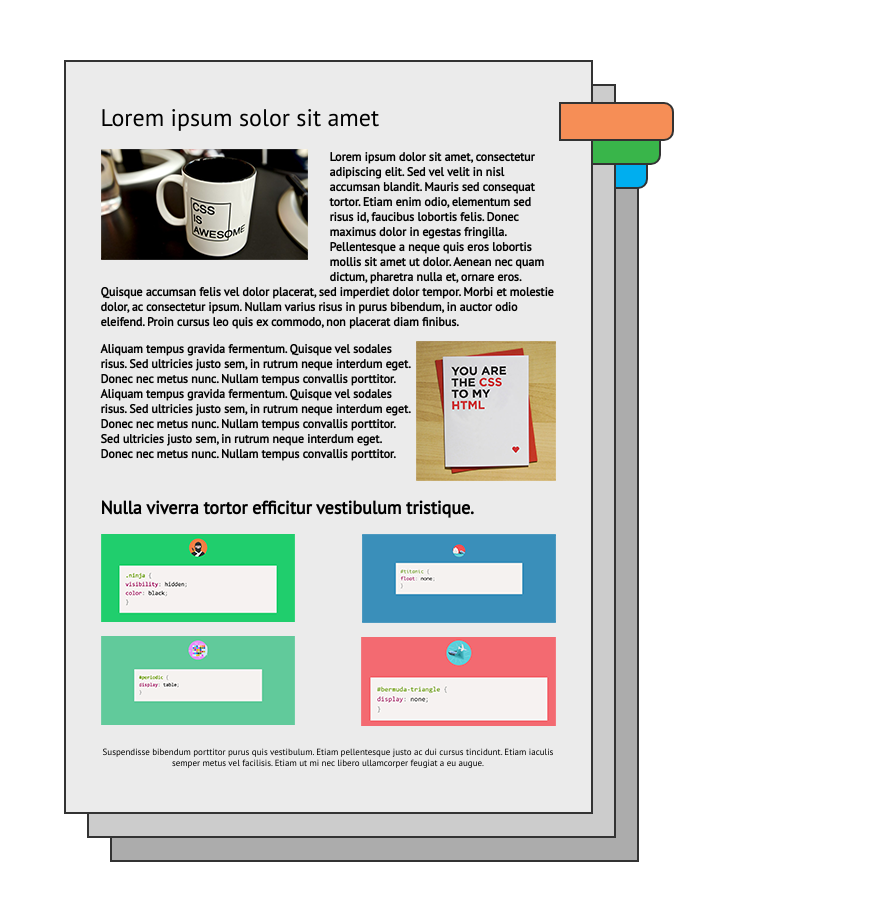
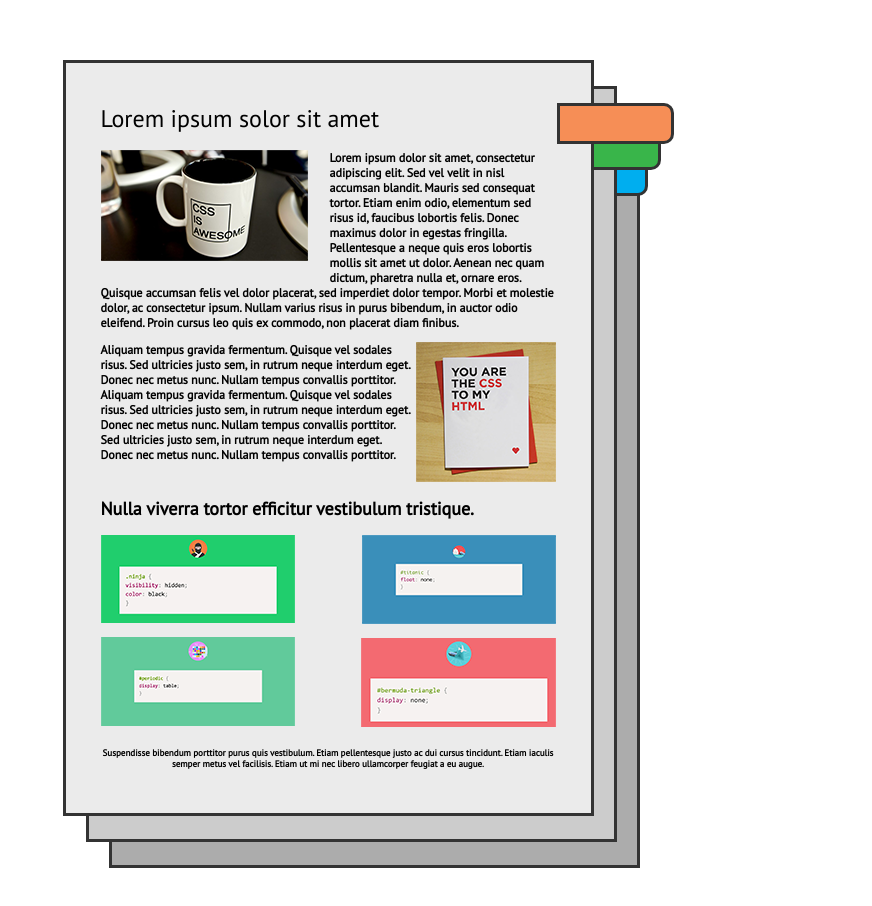
Before and after one commit to Morfinbrood/positionin_and_floats, a plain HTML site: page index.html in a window 1280 px wide. Shown: the part 148-1054 px from the top of the page, 312-1184 px from the left. Drawn offline with Linux system fonts and the light colour scheme.

Commit message:
Used bold style for footer font

```diff
--- a/css/style.css
+++ b/css/style.css
@@ -8,7 +8,7 @@ h1 {
     font-weight: normal;
 }
 #page_1 {
-    border: solid 2px #333333;
+    border: solid 3px #333333;
     z-index: 2;
     background-color: #ebebeb;
     width: 525px;
@@ -20,7 +20,7 @@ h1 {
 }
 .tab {
     position: absolute;
-    border: solid 2px #333333;
+    border: solid 3px #333333;
     width: 111px;
     height: 35px;
     border-radius: 0 10px 10px 0;
@@ -31,7 +31,7 @@ h1 {
     background-color: #f68e56;
 }
 #page_2 {
-    border: solid 2px #333333;
+    border: solid 3px #333333;
     z-index: -1;
     background-color: #cccccc;
     width: 525px;
@@ -47,7 +47,7 @@ h1 {
     right: -47px;
 }
 #page_3 {
-    border: solid 2px #333333;
+    border: solid 3px #333333;
     z-index: -4;
     background-color: #acacac;
     width: 525px;
@@ -92,7 +92,7 @@ h1 {
 }
 footer {
     font-size: xx-small;
-    font-weight: normal;
+    font-weight: bold;
     text-align: center;
 }
 .social_links {
```
